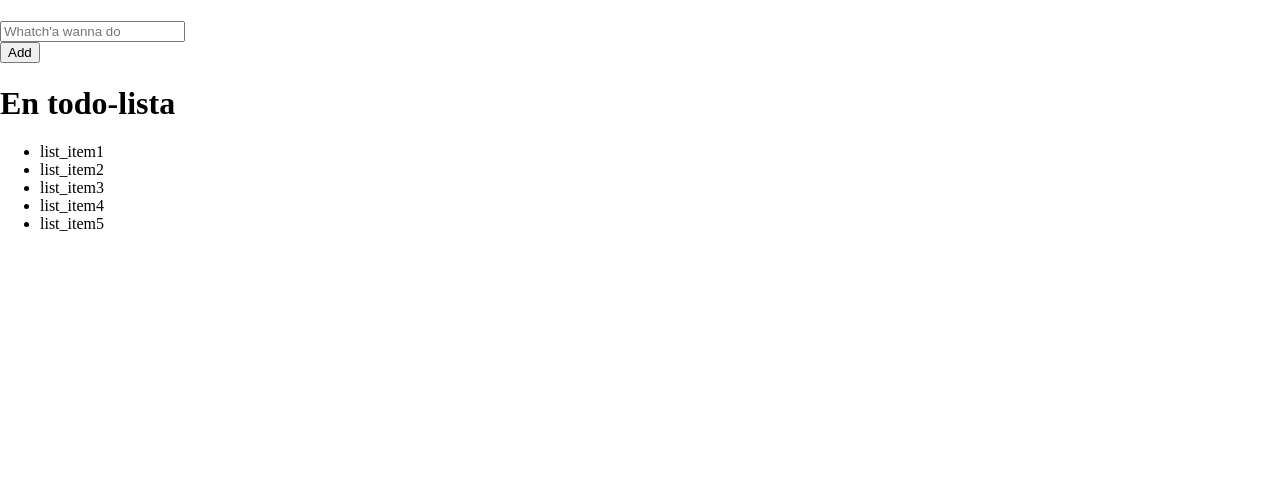
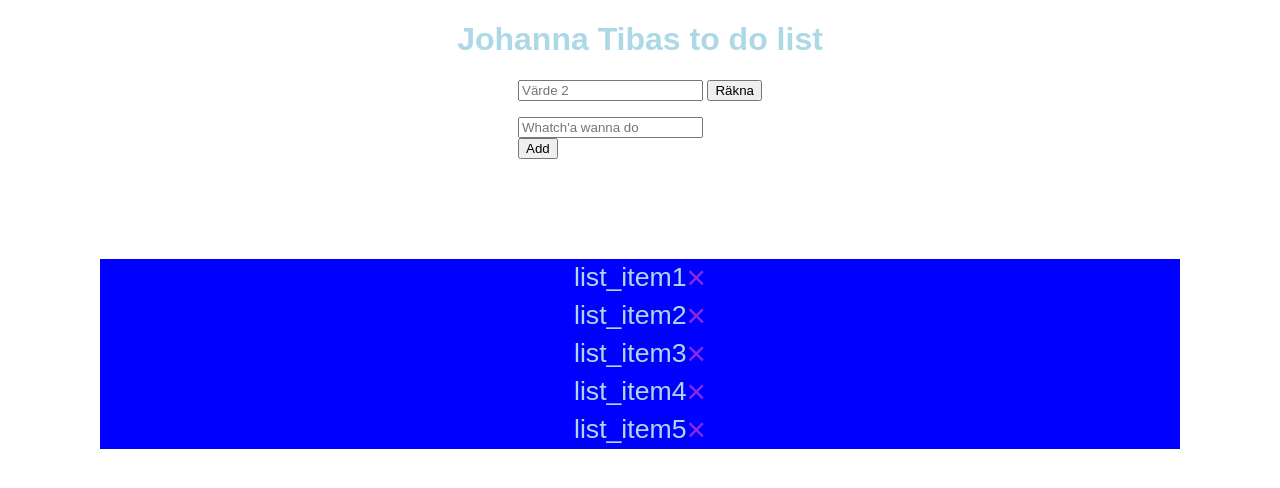
Before and after one commit to tobiaslrsn/JAVASCRIPT-TODO-APP, a website: page index.html in a window 1280 px wide. Drawn offline with Linux system fonts and the light colour scheme.

Commit message:
Added remove-function to list_items and eventlistener to innerHTML

```diff
--- a/index.html
+++ b/index.html
@@ -12,9 +12,13 @@
   </head>
   <body>
     <div class="toDo_container">
-      <h1></h1>
+      <h1>Johanna Tibas to do list</h1>
       <div id="toDo_header">
         <div id="toDo_input-container">
+          <input id="secondNumberInput" type="number" placeholder="Värde 2" />
+
+          <button id="buttonToCalculate">Räkna</button>
+          <p id="result"></p>
           <input
             type="text"
             placeholder="Whatch'a wanna do"
@@ -23,12 +27,11 @@
         </div>
         <button id="toDo_add-btn">Add</button>
       </div>
-
+      <!--
       <div class="list-section">
         <ul id="toDo_list">
-          <!-- <li></li> -->
         </ul>
-      </div>
+      </div> -->
     </div>
   </body>
 </html>
--- a/js/main.js
+++ b/js/main.js
@@ -5,12 +5,21 @@ window.onload = function () {
 
   myToDoList();
 
+  start();
+
+  //övning 2 - print to innerHTML, bygga på en lista här?
+  function start() {
+    let calculateButton = document.getElementById("buttonToCalculate");
+    calculateButton.addEventListener("click", handleCalculation);
+  }
+  function handleCalculation() {
+    numberTwo = document.getElementById("secondNumberInput").value;
+    result = document.getElementById("result").innerHTML = numberTwo;
+    document.getElementById("result").innerHTML;
+  }
+
+  //hårdkodad lista
   function myToDoList() {
-    let listHeader = "En todo-lista";
-    let listHeaderH1 = document.createElement("h1");
-    listHeaderH1.className = "listHeaderH1";
-    listHeaderH1.innerHTML = listHeader;
-
     let myListOfTodos = [
       "list_item1",
       "list_item2",
@@ -18,7 +27,7 @@ window.onload = function () {
       "list_item4",
       "list_item5",
     ];
-
+    //tryck ut hårdkodade listan
     let myToDoListUl = document.createElement("ul");
     myToDoListUl.className = "listSection";
 
@@ -26,11 +35,28 @@ window.onload = function () {
       let myToDoListLi = document.createElement("li");
       myToDoListLi.className = "theList";
       myToDoListLi.innerHTML = myListOfTodos[i];
-
       myToDoListUl.appendChild(myToDoListLi);
     }
 
-    document.getElementById("startPageContainer").appendChild(listHeaderH1);
     document.getElementById("startPageContainer").appendChild(myToDoListUl);
+    let removeFromList = document.getElementsByTagName("li");
+
+    for (i = 0; i < removeFromList.length; i++) {
+      let span = document.createElement("span");
+      let txt = document.createTextNode("\u00D7");
+      span.className = "closeButton";
+      span.appendChild(txt);
+      removeFromList[i].appendChild(span);
+    }
+
+    let closeButton = document.getElementsByClassName("closeButton");
+    for (i = 0; i < closeButton.length; i++) {
+      closeButton[i].onclick = function () {
+        let div = this.parentElement;
+        div.style.display = "none";
+
+        console.log("Task is done and gone.");
+      };
+    }
   }
 };
--- a/sass/elements/_feed.scss
+++ b/sass/elements/_feed.scss
@@ -31,3 +31,40 @@ ul li:nth-child(odd) {
   cursor: pointer;
 }
  */
+html {
+  margin: 0;
+  padding: 0;
+  font-family: sans-serif;
+  color: lightblue;
+}
+
+.toDo_container {
+  display: flex;
+  flex-direction: column;
+  justify-content: center;
+  align-items: center;
+}
+.listSection {
+  background-color: blue;
+  margin: 100px;
+  padding: 0;
+  cursor: pointer;
+}
+
+li {
+  display: flex;
+  flex-direction: row;
+  justify-content: center;
+  align-items: center;
+  font-size: 20pt;
+}
+
+.closeButton {
+  font-size: 25pt;
+  color: blueviolet;
+
+  .closeButton:hover {
+    font-size: 10pt;
+    cursor: pointer;
+  }
+}
```
Also changed, not shown: css/main.css.
